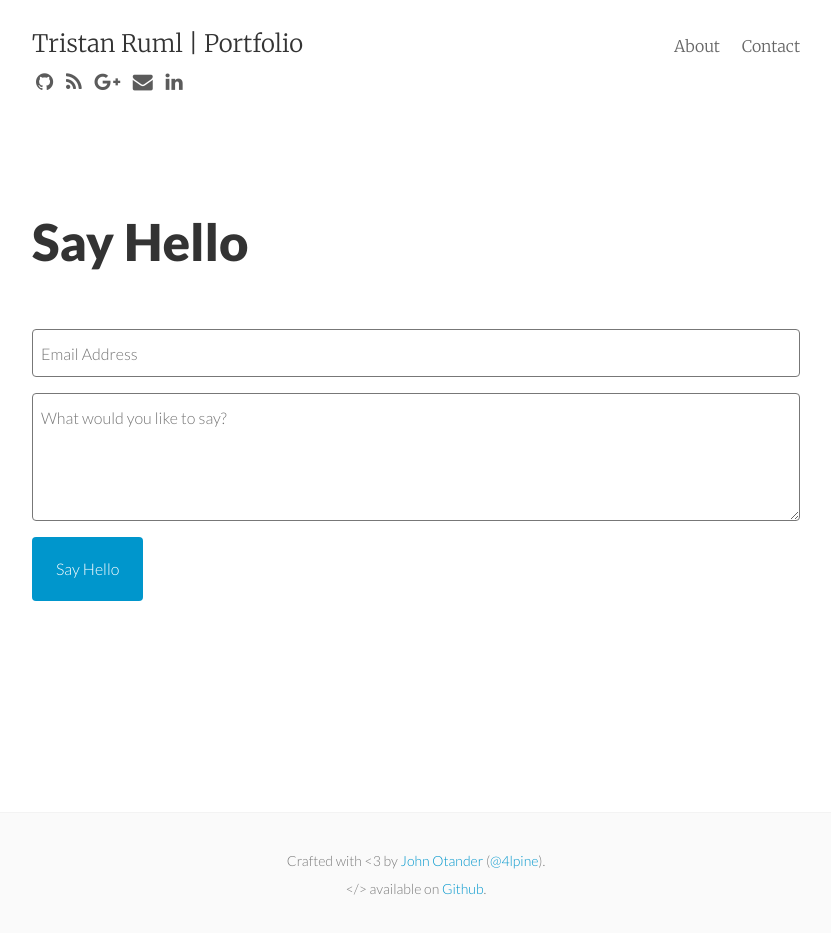
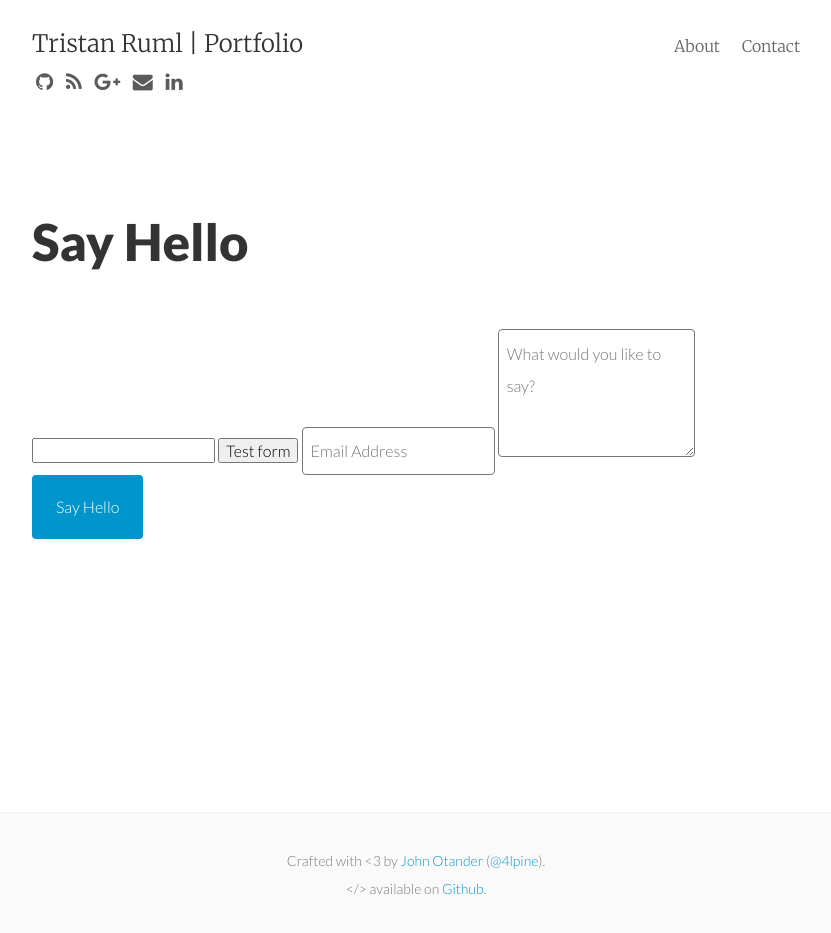
Before and after one commit to tkruml/tkruml.github.io, a Jekyll site: the page built from contact.html, in a window 1280 px wide. Shown: the whole page, without its empty margins (224-1055 px from the left). Built offline with Jekyll 4.4.1, drawn with Linux system fonts in a browser that asks for light colours; nearby versions of some CDN libraries.

Commit message:
Update contact.html

```diff
--- a/contact.html
+++ b/contact.html
@@ -5,7 +5,11 @@ permalink: /contact/
 ---
 
 <div class="py2">
-  <form action="https://forms.brace.io/" method="POST" class="form-stacked form-light">
+  <form action="https://getsimpleform.com/messages?form_api_token=<29c20097735ad027758a78d226ffad77>" method="post">
+  <input type='hidden' name='redirect_to' value='http://tkruml.github.io/?contact=true' />
+  <input type='text' name='test' />
+  <input type='submit' value='Test form' />
+
     <input type="text" name="email" class="input mobile-block" placeholder="Email Address">
     <textarea type="text" name="content" class="input mobile-block" rows="5" placeholder="What would you like to say?"></textarea>
     <input type="submit" class="button button-blue button-big mobile-block" value="Say Hello">
```
